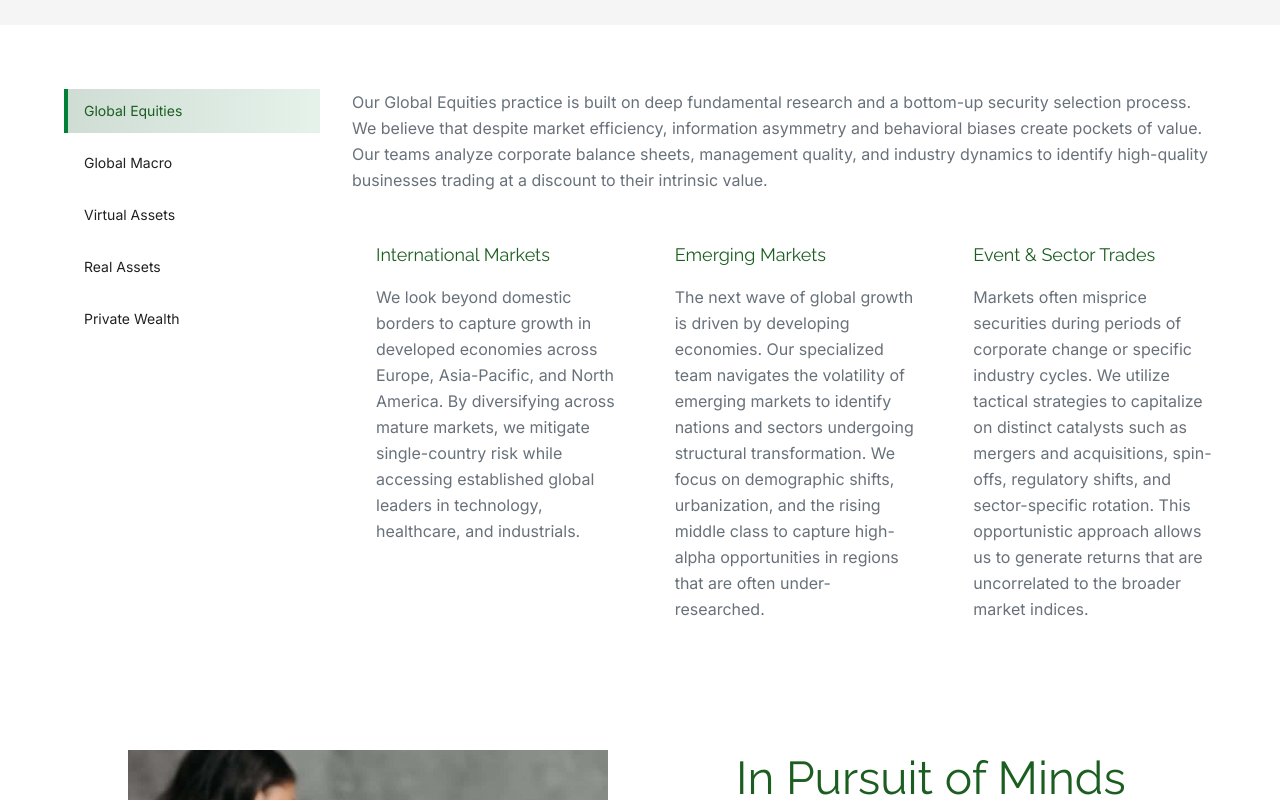
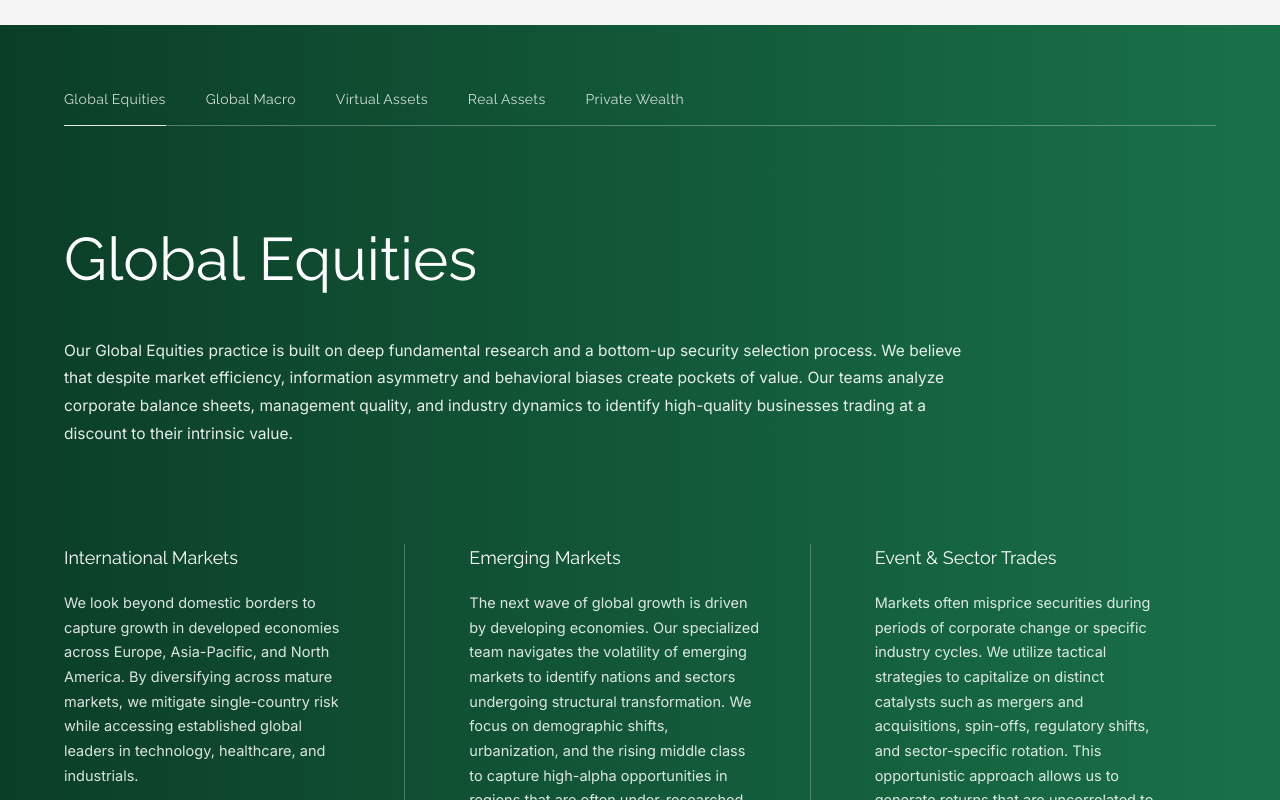
Before and after one commit to CodeWhiz-101/Jcult, a Next.js app: page /what-we-do/asset-management in a window 1280 px wide. Shown: the part 1100-1900 px from the top of the page. Built offline with nearby package versions, Linux system fonts and the light colour scheme.

Commit message:
chore: force vercel rebuild

```diff
--- a/src/app/news/page.tsx
+++ b/src/app/news/page.tsx
@@ -18,32 +18,10 @@ export default function News() {
     source: article.source
   }));
 
-  const tabs = [
-    {
-      label: "Industry Insights",
-      title: "Industry Insights",
-      content: ["Market Analysis Reports", "Economic Forecasts", "Sector Performance Reviews", "Competitive Intelligence"]
-    },
-    {
-      label: "Company Updates",
-      title: "Company Updates",
-      content: ["Quarterly Results", "Strategic Initiatives", "Leadership Changes", "Product Launches"]
-    },
-    {
-      label: "Media Coverage",
-      title: "Media Coverage",
-      content: ["Press Mentions", "Interview Features", "Award Recognition", "Industry Rankings"]
-    },
-    {
-      label: "Research Papers",
-      title: "Research Papers",
-      content: ["White Papers", "Case Studies", "Technical Reports", "Market Research"]
-    }
-  ];
-
   return (
     <div className="min-h-screen bg-main">
       <main className="pt-20">
+
         {/* Hero Section */}
         <section className="relative overflow-visible mb-8 md:mb-16">
           <div className="bg-primary">
@@ -57,10 +35,12 @@ export default function News() {
           </div>
         </section>
 
-        {/* Title, Para, Button left + 6 News Items right */}
+        {/* Latest Updates */}
         <section className="py-6 md:py-8 lg:py-16">
           <div className="container-responsive">
             <div className="flex flex-col md:flex-row items-start">
+
+              {/* Left */}
               <div className="w-full md:w-1/3 mb-6 md:mb-0 md:pr-8 lg:pr-16">
                 <h2 className="font-brand text-section-title text-primary mb-4">
                   Latest Updates
@@ -69,12 +49,13 @@ export default function News() {
                   Lorem ipsum dolor sit amet, consectetur adipiscing elit, sed do eiusmod tempor incididunt ut labore et dolore magna aliqua.
                 </p>
                 <a href="/news/featured-in">
-                <LuxuryButton variant="primary">
-                   View All News
-                </LuxuryButton>
+                  <LuxuryButton variant="primary">
+                    View All News
+                  </LuxuryButton>
                 </a>
               </div>
 
+              {/* Right */}
               <div className="w-full md:w-2/3 md:pl-8 lg:pl-16">
                 <div className="divide-y border-t border-b">
                   {newsItems.slice(0, 6).map((item, i) => (
@@ -93,7 +74,7 @@ export default function News() {
                             {item.source && <> | {item.source}</>}
                           </p>
                         )}
-                        <h3 className="text-base md:text-lg  text-primary group-hover:underline">
+                        <h3 className="text-base md:text-lg text-primary group-hover:underline">
                           {item.title}
                         </h3>
                       </div>
@@ -102,16 +83,17 @@ export default function News() {
                   ))}
                 </div>
               </div>
+
             </div>
           </div>
         </section>
 
-        {/* Blue background - Title left, one line right */}
+        {/* Stay Informed */}
         <section className="bg-primary py-6 md:py-8 lg:py-16">
           <div className="container-responsive">
             <div className="flex flex-col md:flex-row items-center">
               <div className="flex-1 mb-4 md:mb-0">
-                <h2 className="text-2xl md:text-3xl lg:text-4xl  text-white">
+                <h2 className="text-2xl md:text-3xl lg:text-4xl text-white">
                   Stay Informed
                 </h2>
               </div>
@@ -124,67 +106,6 @@ export default function News() {
           </div>
         </section>
 
-        {/* Title right, Para + Button left */}
-        <section className="py-6 md:py-8 lg:py-16">
-          <div className="container-responsive">
-            <div className="flex flex-col md:flex-row items-start">
-              <div className="flex-1 mb-6 md:mb-0 md:pr-8 lg:pr-16">
-                <p className="text-sm md:text-base lg:text-lg text-main leading-relaxed mb-6">
-                  Lorem ipsum dolor sit amet, consectetur adipiscing elit, sed do eiusmod tempor incididunt ut labore et dolore magna aliqua.
-                </p>
-                <button className="btn-primary px-6 py-3 text-sm md:text-base">
-                  Subscribe to Updates
-                </button>
-              </div>
-              <div className="flex-1 md:pl-8 lg:pl-16">
-                <h2 className="text-2xl md:text-3xl lg:text-4xl  text-primary">
-                  Media Resources
-                </h2>
-              </div>
-            </div>
-          </div>
-        </section>
-
-        {/* Tabs Section */}
-        <section className="py-6 md:py-8 lg:py-16 bg-tertiary">
-          <div className="container-responsive">
-            {/* Tab Bar */}
-            <div className="flex justify-center border-b border-gray-300 mb-8 md:mb-10">
-              {tabs.map((tab, i) => (
-                <button
-                  key={i}
-                  onClick={() => setActiveTab(i)}
-                  className={`px-4 md:px-8 py-3 text-xs md:text-sm m border-r last:border-r-0 transition ${
-                    activeTab === i ? "bg-primary text-white" : "text-charcoal hover:bg-tertiary"
-                  }`}
-                >
-                  {tab.label}
-                </button>
-              ))}
-            </div>
-
-            {/* Tab Content */}
-            <div className="flex flex-col md:flex-row items-start">
-              <div className="flex-1 mb-6 md:mb-0 md:pr-8 lg:pr-16 md:border-r border-gray-300">
-                <h3 className="text-xl md:text-2xl lg:text-3xl  text-primary mb-4">
-                  {tabs[activeTab].title}
-                </h3>
-                <p className="text-sm md:text-base text-charcoal leading-relaxed">
-                  Lorem ipsum dolor sit amet, consectetur adipiscing elit, sed do eiusmod tempor incididunt ut labore et dolore magna aliqua.
-                </p>
-              </div>
-              <div className="flex-1 md:pl-8 lg:pl-16">
-                <ul className="space-y-3">
-                  {tabs[activeTab].content.map((item, i) => (
-                    <li key={i} className="text-sm md:text-base text-primary m">
-                      • {item}
-                    </li>
-                  ))}
-                </ul>
-              </div>
-            </div>
-          </div>
-        </section>
       </main>
     </div>
   );
--- a/src/components/features/InvestmentTabs.tsx
+++ b/src/components/features/InvestmentTabs.tsx
@@ -2,64 +2,31 @@
 
 import { useState, useEffect, useRef } from 'react';
 
-export default function InvestmentTabs() {
-  const [activeTab, setActiveTab] = useState(0);
-  const [isVisible, setIsVisible] = useState(true);
-  const [hasEnteredView, setHasEnteredView] = useState(false);
+export default function AssetManagement() {
+  const [active, setActive] = useState(0);
+  const [hovered, setHovered] = useState<number | null>(null);
+  const [inView, setInView] = useState(false);
 
-  const sectionRef = useRef<HTMLElement | null>(null);
-  const scrollContainerRef = useRef<HTMLDivElement | null>(null);
-  const tabRefs = useRef<Array<HTMLButtonElement | null>>([]);
+  const sectionRef = useRef<HTMLDivElement | null>(null);
 
-  /* -------------------------------
-     TAB CONTENT FADE
-  -------------------------------- */
+  // ✅ SCROLL-BASED ANIMATION (IntersectionObserver)
   useEffect(() => {
-    setIsVisible(false);
-    const timer = setTimeout(() => setIsVisible(true), 50);
-    return () => clearTimeout(timer);
-  }, [activeTab]);
-
-  /* -------------------------------
-     AUTO-CENTER ACTIVE TAB
-  -------------------------------- */
-  useEffect(() => {
-    const container = scrollContainerRef.current;
-    const activeButton = tabRefs.current[activeTab];
-    if (!container || !activeButton) return;
-
-    const containerWidth = container.offsetWidth;
-    const buttonLeft = activeButton.offsetLeft;
-    const buttonWidth = activeButton.offsetWidth;
-
-    container.scrollTo({
-      left: buttonLeft - containerWidth / 2 + buttonWidth / 2,
-      behavior: 'smooth',
-    });
-  }, [activeTab]);
-
-  /* -------------------------------
-     SCROLL REVEAL
-  -------------------------------- */
-  useEffect(() => {
-    const node = sectionRef.current;
-    if (!node) return;
-
     const observer = new IntersectionObserver(
       ([entry]) => {
         if (entry.isIntersecting) {
-          setHasEnteredView(true);
+          setInView(true);
           observer.disconnect();
         }
       },
-      { threshold: 0.15, rootMargin: '0px 0px -80px 0px' }
+      { threshold: 0.2 }
     );
 
-    observer.observe(node);
+    if (sectionRef.current) observer.observe(sectionRef.current);
+
     return () => observer.disconnect();
   }, []);
 
-  // 🔒 CONTENT UNTOUCHED
+  // 🔒 CONTENT — UNCHANGED
   const tabs = [
     {
       label: 'Global Equities',
@@ -68,46 +35,27 @@ export default function InvestmentTabs() {
       columns: [
         {
           title: 'International Markets',
-        text:
-          'We look beyond domestic borders to capture growth in developed economies across Europe, Asia-Pacific, and North America. By diversifying across mature markets, we mitigate single-country risk while accessing established global leaders in technology, healthcare, and industrials.',
+          text: 'We look beyond domestic borders to capture growth in developed economies across Europe, Asia-Pacific, and North America. By diversifying across mature markets, we mitigate single-country risk while accessing established global leaders in technology, healthcare, and industrials.',
         },
         {
           title: 'Emerging Markets',
-        text:
-          'The next wave of global growth is driven by developing economies. Our specialized team navigates the volatility of emerging markets to identify nations and sectors undergoing structural transformation. We focus on demographic shifts, urbanization, and the rising middle class to capture high-alpha opportunities in regions that are often under-researched.',
+          text: 'The next wave of global growth is driven by developing economies. Our specialized team navigates the volatility of emerging markets to identify nations and sectors undergoing structural transformation. We focus on demographic shifts, urbanization, and the rising middle class to capture high-alpha opportunities in regions that are often under-researched.',
         },
         {
           title: 'Event & Sector Trades',
-        text:
-          'Markets often misprice securities during periods of corporate change or specific industry cycles. We utilize tactical strategies to capitalize on distinct catalysts such as mergers and acquisitions, spin-offs, regulatory shifts, and sector-specific rotation. This opportunistic approach allows us to generate returns that are uncorrelated to the broader market indices.',
+          text: 'Markets often misprice securities during periods of corporate change or specific industry cycles. We utilize tactical strategies to capitalize on distinct catalysts such as mergers and acquisitions, spin-offs, regulatory shifts, and sector-specific rotation. This opportunistic approach allows us to generate returns that are uncorrelated to the broader market indices.',
         },
       ],
     },
     {
       label: 'Global Macro',
       overview:
-      'Our Global Macro strategy takes a top-down view of the financial world. We analyze the complex interplay between geopolitics, central bank policies, economic indicators, and global trade flows. By understanding the "big picture," we position capital to benefit from systemic trends and macroeconomic dislocations.',
+        'Our Global Macro strategy takes a top-down view of the financial world. We analyze the complex interplay between geopolitics, central bank policies, economic indicators, and global trade flows. By understanding the big picture, we position capital to benefit from systemic trends and macroeconomic dislocations.',
       columns: [
-      {
-        title: 'Foreign Exchange (FX)',
-        text:
-          'Currencies are the lifeblood of the global economy. We trade major and cross-currency pairs to capitalize on interest rate differentials, purchasing power parity, and geopolitical shifts.',
-      },
-      {
-        title: 'Commodities',
-        text:
-          'We view commodities as an essential hedge against inflation and a portfolio diversifier. Our exposure spans energy (oil, natural gas) and metals (gold, silver, copper).',
-      },
-      {
-        title: 'Equity Indices',
-        text:
-          'Rather than betting on single stocks, we utilize equity indices to express views on entire economies or sectors.',
-      },
-      {
-        title: 'Fixed Income',
-        text:
-          'We navigate the global debt markets with a focus on yield generation and capital preservation.',
-      },
+        { title: 'Foreign Exchange (FX)', text: 'Currencies are the lifeblood of the global economy. We trade major and cross-currency pairs to capitalize on interest rate differentials, purchasing power parity, and geopolitical shifts.' },
+        { title: 'Commodities', text: 'We view commodities as an essential hedge against inflation and a portfolio diversifier. Our exposure spans energy and metals.' },
+        { title: 'Equity Indices', text: 'We utilize equity indices to express views on entire economies or sectors.' },
+        { title: 'Fixed Income', text: 'We navigate the global debt markets with a focus on yield generation and capital preservation.' },
       ],
     },
     {
@@ -115,28 +63,15 @@ export default function InvestmentTabs() {
       overview:
         'As finance undergoes a digital revolution, we provide institutional-grade access to the digital asset ecosystem.',
       columns: [
-      {
-        title: 'Cryptocurrencies',
-        text:
-          'We offer exposure to established digital currencies such as Bitcoin and Ethereum.',
-      },
+        { title: 'Cryptocurrencies', text: 'We offer exposure to established digital currencies such as Bitcoin and Ethereum.' },
       ],
     },
     {
       label: 'Real Assets',
-    overview:
-      'Tangible assets are the bedrock of wealth preservation.',
+      overview: 'Tangible assets are the bedrock of wealth preservation.',
       columns: [
-      {
-        title: 'Real Estate Advisory',
-        text:
-          'We provide bespoke consultancy services for clients looking to acquire, develop, or divest property.',
-      },
-      {
-        title: 'Real Estate Investments',
-        text:
-          'Our firm actively manages direct investments in residential, commercial, and industrial properties.',
-      },
+        { title: 'Real Estate Advisory', text: 'We provide bespoke consultancy services for property acquisition, development, and divestment.' },
+        { title: 'Real Estate Investments', text: 'We actively manage direct investments across asset classes.' },
       ],
     },
     {
@@ -144,120 +79,99 @@ export default function InvestmentTabs() {
       overview:
         'True wealth management extends beyond investment returns; it is about securing a legacy.',
       columns: [
-      {
-        title: 'Wealth Planning',
-        text:
-          'We build comprehensive roadmaps that cover liquidity management and retirement planning.',
-      },
-      {
-        title: 'Portfolio Structuring',
-        text:
-          'Every individual has a unique risk tolerance and liquidity requirement.',
-      },
+        { title: 'Wealth Planning', text: 'We build comprehensive roadmaps covering liquidity and retirement planning.' },
+        { title: 'Portfolio Structuring', text: 'Every individual has a unique risk tolerance and liquidity requirement.' },
       ],
     },
   ];
 
+  const current = tabs[active];
 
   return (
     <section
       ref={sectionRef}
-      className="py-6 md:py-8 lg:py-16"
-      style={{
-        opacity: hasEnteredView ? 1 : 0,
-        transform: hasEnteredView ? 'translateY(0)' : 'translateY(24px)',
-        transition:
-          'opacity 900ms cubic-bezier(0.22,1,0.36,1), transform 900ms cubic-bezier(0.22,1,0.36,1)',
-      }}
+      className="relative text-white"
+      style={{ background: 'var(--brand-green-gradient)' }}
     >
-      <div className="container-responsive">
-        <div className="flex flex-col md:flex-row gap-8">
+      {/* NAV */}
+      <div className="container-responsive pt-16">
+        <nav className="flex gap-10 border-b border-white/30">
+          {tabs.map((tab, i) => {
+            const isActive = i === active;
+            const isHovered = hovered === i;
 
-          {/* TABS */}
-          <div className="w-full md:w-64">
-            <div
-              ref={scrollContainerRef}
-              className="flex flex-row md:flex-col w-full overflow-x-auto md:overflow-x-visible space-x-2 md:space-x-0 md:space-y-2 scrollbar-hide scroll-smooth"
-            >
-              {tabs.map((tab, i) => (
+            return (
               <button
                 key={tab.label}
-                  ref={(el) => { tabRefs.current[i] = el; }}
-                  onClick={() => setActiveTab(i)}
-                  className={`px-4 py-3 text-left text-sm whitespace-nowrap border-b-4 md:border-b-0 md:border-l-4 transition ${
-                    activeTab === i
-                      ? 'border-green-700 bg-gradient-to-r from-green-900/20 to-green-700/10 text-primary'
-                      : 'border-transparent hover:border-green-500/50 hover:bg-gradient-to-r hover:from-green-900/10 hover:to-green-700/5 text-main'
-                  }`}
+                onClick={() => setActive(i)}
+                onMouseEnter={() => setHovered(i)}
+                onMouseLeave={() => setHovered(null)}
+                className="relative pb-4 text-sm tracking-wide font-brand text-white/80 hover:text-white transition-colors"
               >
                 {tab.label}
+
+                {/* underline animation */}
+                <span
+                  className={`absolute left-0 -bottom-[1px] h-[1px] transition-all duration-300
+                    ${isActive || isHovered ? 'w-full' : 'w-0'}
+                  `}
+                  style={{
+                    /* 👇 CHANGE COLOR HERE LATER */
+                    backgroundColor: 'rgba(255,255,255,0.85)',
+                  }}
+                />
               </button>
-              ))}
-            </div>
+            );
+          })}
+        </nav>
       </div>
 
       {/* CONTENT */}
+      <div className="container-responsive py-24">
+        {/* Title */}
+        <h2
+          className={`font-brand text-[44px] md:text-[60px] leading-tight mb-10 transition-all duration-700
+            ${inView ? 'opacity-100 translate-y-0' : 'opacity-0 translate-y-6'}
+          `}
+        >
+          {current.label}
+        </h2>
+
+        {/* Overview */}
+        <p
+          className={`max-w-[920px] text-white/90 leading-[1.8] text-[15.5px] mb-24 transition-all duration-700 delay-150
+            ${inView ? 'opacity-100 translate-y-0' : 'opacity-0 translate-y-6'}
+          `}
+        >
+          {current.overview}
+        </p>
+
+        {/* Columns */}
         <div
-            className="flex-1"
+          className="grid gap-16"
           style={{
-              opacity: isVisible ? 1 : 0,
-              transform: isVisible ? 'translateX(0)' : 'translateX(-20px)',
-              transition:
-                'opacity 600ms cubic-bezier(0.25,1,0.5,1), transform 600ms cubic-bezier(0.25,1,0.5,1)',
+            gridTemplateColumns: `repeat(${current.columns.length}, minmax(0, 1fr))`,
           }}
         >
-            <p className="text-stat-disc color-grey leading-relaxed mb-8 md:mb-12">
-              {tabs[activeTab].overview}
-            </p>
-
-            <div className="grid grid-cols-1 md:grid-cols-2 lg:grid-cols-3 gap-6 md:gap-8">
-              {tabs[activeTab].columns.map((column) => (
+          {current.columns.map((col, idx) => (
             <div
-                  key={column.title}
-                  className="
-                    relative group
-                    pl-4 md:pl-6
-                  "
+              key={col.title}
+              className={`
+                pr-12
+                transition-all duration-700
+                ${inView ? 'opacity-100 translate-y-0' : 'opacity-0 translate-y-6'}
+                ${idx !== current.columns.length - 1 ? 'border-r border-white/25' : ''}
+              `}
+              style={{ transitionDelay: `${idx * 120}ms` }}
             >
-                  {/* background motion layer */}
-                  <div
-                    className="
-                      absolute inset-0 -z-10
-                      translate-y-2 opacity-0
-                      transition-all duration-[900ms]
-                      [transition-timing-function:cubic-bezier(0.22,1,0.36,1)]
-                      group-hover:translate-y-0 group-hover:opacity-100
-                    "
-                  />
-
-                  {/* title */}
-                  <h3
-                    className="
-                      font-brand text-section-content text-primary mb-3 md:mb-4
-                      transition-transform duration-[700ms]
-                      [transition-timing-function:cubic-bezier(0.22,1,0.36,1)]
-                      group-hover:-translate-y-2
-                    "
-                  >
-                    {column.title}
+              <h3 className="font-brand text-[18px] mb-5">
+                {col.title}
               </h3>
-
-                  {/* body */}
-                  <p
-                    className="
-                      text-stat-disc color-grey leading-relaxed
-                      transition-all duration-[900ms] delay-100
-                      [transition-timing-function:cubic-bezier(0.22,1,0.36,1)]
-                      group-hover:-translate-y-1 group-hover:opacity-95
-                    "
-                  >
-                    {column.text}
+              <p className="text-white/85 leading-[1.7] text-[14.5px]">
+                {col.text}
               </p>
             </div>
           ))}
-            </div>
-
-          </div>
         </div>
       </div>
     </section>
```
Also changed, not shown: 1 other file (tests, documents, lock files or other folders). Lines whose indentation alone changed are shown as unchanged.
